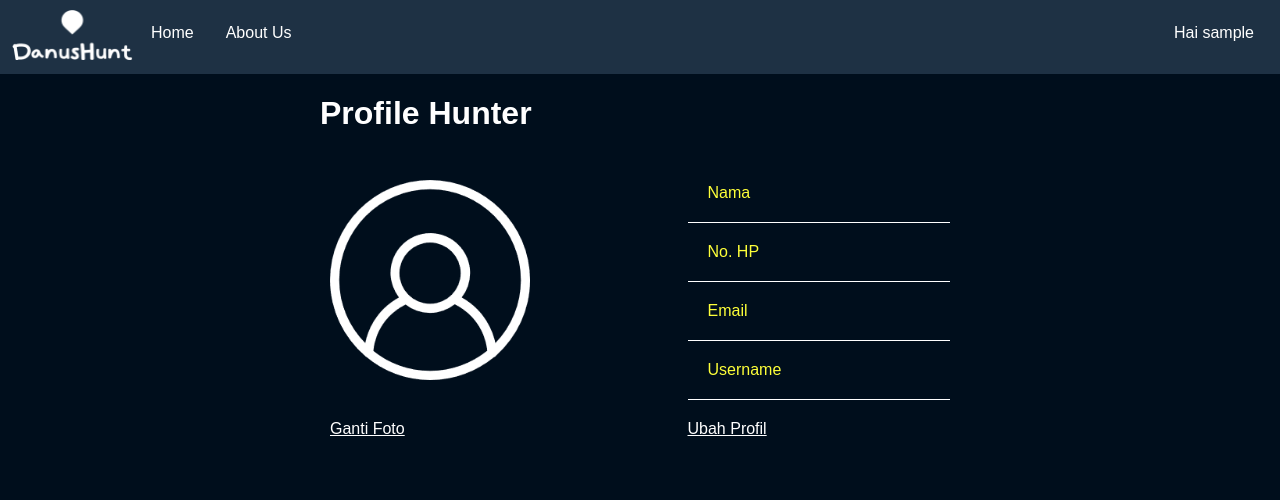
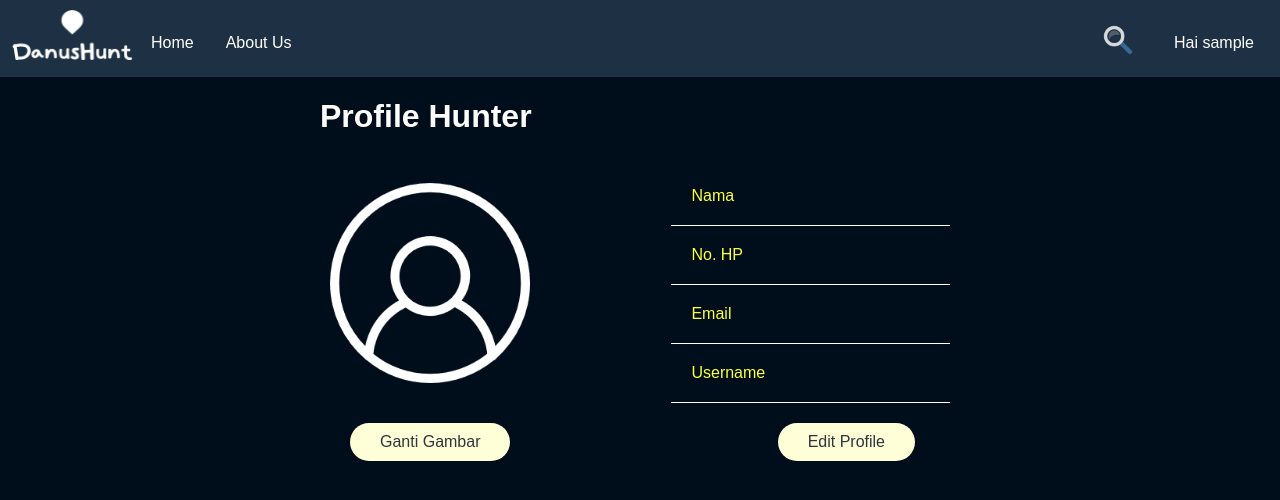
Before and after one commit to davidfim/DanusHunt, a CodeIgniter app: page /DanusHuntCI/Hunter in a window 1280 px wide. Shown: the top 500 px of the page. Run offline with CodeIgniter, Linux system fonts and the light colour scheme; the visitor is signed in with stand-in values (Sample User, id 1); data comes from the database, SQL or seed files in the repository; data that the repository does not hold is empty.

Commit message:
tampilan edit profile

```diff
--- a/DanusHuntCI/application/views/Template/header.php
+++ b/DanusHuntCI/application/views/Template/header.php
@@ -10,16 +10,11 @@
 	<header>
 		<div class="navbar">
 			<ul>
-				<li><img src="<?php echo base_url("images/LOGO.png")?>" width="125" height="50" alt="DanusHunt"></li>
-				<li><a href="<?php echo base_url("main")?>" >Home</a></li>
-				<li><a href="<?php echo base_url("aboutus")?>" >About Us</a></li>
-				<!-- <li style="float:right;">
-				<div class="search-box">
-					<input class="search-txt" type="text" name="" placeholder="Type to search">
-					<a href="#"><img src="images/search3.png"></a>
-					</div>
-				</li> -->
-                <li style="float:right;">
+				<li><img src="<?php echo base_url("images/LOGO.png")?>" style="padding: 0" width="125" height="50" alt="DanusHunt"></li>
+				<li style="margin-top:10px;"><a href="<?php echo base_url("main")?>" >Home</a></li>
+				<li style="margin-top:10px;"><a href="<?php echo base_url("aboutus")?>" >About Us</a></li>
+
+                <li style="float:right;margin-top:10px;">
                 	<?php if($this->session->userdata('status') != "login"){?>
 		            	<a href="<?php echo base_url("/loginawal")?>">Login / Daftar</a>
 					<?php }else {?>
@@ -38,6 +33,13 @@
 						</div>
 					<?php } ?>
 				</li>
+
+				<li style="float:right;margin-top:10px; margin-right:20px">
+				<div class="search-box">
+					<input class="search-txt" type="text" name="" placeholder="Type to search">
+					<a href="#"><img src="images/search3.png"></a>
+					</div>
+				</li>
 				<!-- <li style="justify-content:center;"><input type="text" class="search-box" placeholder="Cari Danus / Toko"></li> -->
 			</ul>
 		</div>
--- a/DanusHuntCI/application/views/profile/profilehunter.php
+++ b/DanusHuntCI/application/views/profile/profilehunter.php
@@ -28,8 +28,9 @@
 			</td>
 		</tr>
 		<tr>
-			<td><a href="">Ganti Foto</a></td>
-			<td><a href="ubahprofilehunter.html">Ubah Profil</a></td>
+	<td><input style="margin-left:20px;" id="simpan" type="button" value="Ganti Gambar"></td>
+	<td><a href="<?php echo base_url('EditHunter')?>"><input style="float:right;margin-right: 35px;" id="simpan" type="button" value="Edit Profile"></a>
+</td>
 		</tr>
 	</table>
 	</div>
--- a/DanusHuntCI/assets/css/style.css
+++ b/DanusHuntCI/assets/css/style.css
@@ -6,12 +6,12 @@ body{
   padding: 0px;
 }
 
-.search-box{
+/* .search-box{
   padding:10px;
   width: 200%;
   margin: 1.5em 2em 1em 4em;
   border-radius: 10px;
-}
+} */
 
 .navbar{
   padding: 10px;
@@ -22,6 +22,7 @@ body{
 }
 
 ul{
+  margin: 10px;
   list-style-type: none;
   margin: 0;
   padding: 0;
@@ -56,20 +57,22 @@ li a:hover {
 }
 
 /*========================SEARCH BOX===========================*/
-.search-box {
-	position: absolute;
-	top: 50%;
-	left: 50%;
-	transform: translate(-50%,-50%);
-	background: #2f3640;
-	height: 40px;
+.li .search-box {
+	/* position: absolute; */
+	/* top: 50%;
+	left: 50%; */
+  /* transform: translate(-50%,-50%); */
+	background: #112a4d;
+	height: 20px;
 	padding: 10px;
-	border-radius: 30px;
+  border-radius: 30px;
+  margin-left: 20px;
 }
 
 .search-box a {
 	display: inline-block;
-	margin: 0;
+  margin: 0;
+  padding: 0;
 	width: 40px;
 	height: 40px;
 	overflow: hidden;
@@ -432,7 +435,7 @@ li a:hover {
 }
 
 
-/*=====================================ISI================================*/
+/*=====================================ISI/PROFILE================================*/
 
 .isi {
   position: absolute;
@@ -803,65 +806,7 @@ li a:hover {
 }
 
 /*==================================SearchBox======================================*/
-.navbar .search-box {
-	position: absolute;
-	top: 50%;
-	left: 50%;
-	transform: translate(-50%,-50%);
-	background: #2f3640;
-	height: 40px;
-	padding: 10px;
-	border-radius: 30px;
-}
 
-/*.search-btn {
-	color: #e84118;
-	float: right;
-	width: 40px;
-	height: 40px;
-	border-radius: 50%;
-	background: #2f3640;
-	display: flex;
-	justify-content: center;
-	align-items: center;
-}*/
-
-.navbar .search-box a {
-	display: inline-block;
-	margin: 0;
-	width: 40px;
-	height: 40px;
-	overflow: hidden;
-	border-radius: 50%;
-}
-
-.navbar .search-box a img {
-	width: 100%;
-}
-
-.navbar .search-box:hover >.search-txt {
-	width: 240px;
-	margin-left: 10px;
-	padding: 0 6px;
-}
-
-.navbar .search-box:hover > a {
-	margin-right: 10px;
-}
-
-
-.navbar .search-txt {
-	border: none;
-	background: none;
-	outline: none;
-	float: left;
-	padding: 0;
-	color: white;
-	font-size: 16px;
-	transition: 0.4s;
-	line-height: 40px;
-	width: 0px;
-}
 
 /*====================EDIT HUNTER ==================*/
 .edit input[type="text"] {
@@ -886,3 +831,20 @@ li a:hover {
   color: #2f3640;
   background: #fdff39;
 }
+
+/* ============  PROFILE HUNTER ==================== */
+#edit-hunter {
+  padding: 10px 30px 10px 30px;
+  border:none;
+  background: #feffd7;
+  cursor: pointer;
+  color:  white;
+  border-radius: 20px;
+
+  font-size: 16px;
+}
+
+#edit-hunter:hover {
+  color: #2f3640;
+  background: #fdff39;
+}
```
Also changed, not shown: DanusHuntCI/application/controllers/tambahBarang.php (added, +12 -0 lines), DanusHuntCI/application/views/Edit/edithunter.php (+5 -2 lines), DanusHuntCI/application/views/Form/tambahBarang.php (added, +46 -0 lines), DanusHuntCI/application/views/Form/uploadGambar.php (added).
